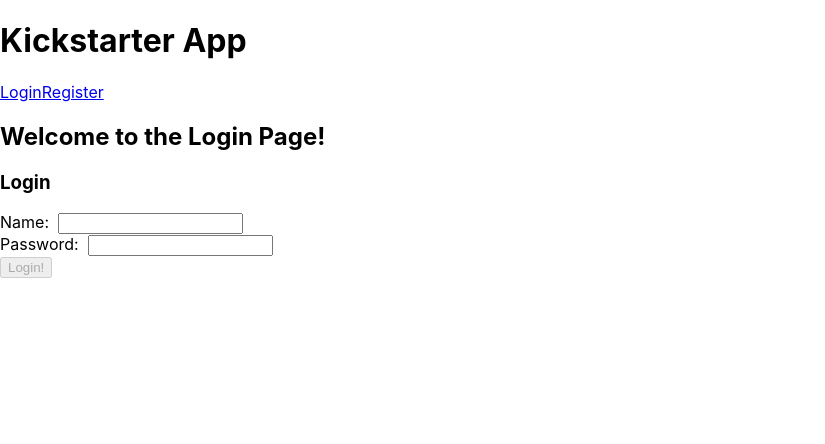
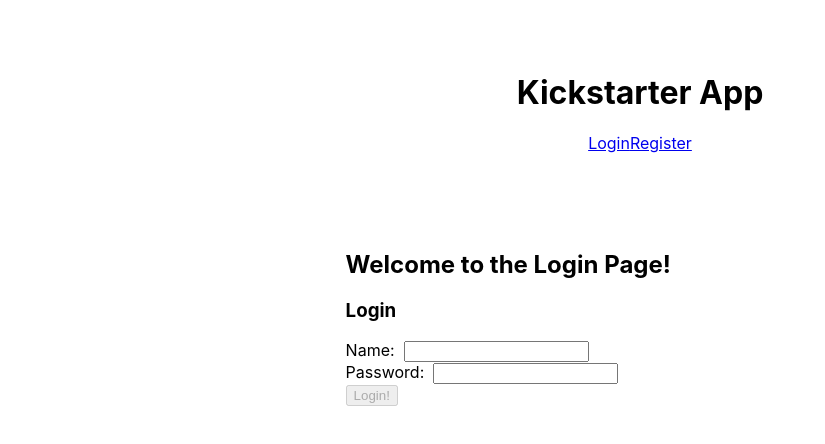
Before and after one commit to AnhQ-T/front-end-1, a React (Create React App) app in the folder kickstarter-app/: page / in a window 1280 px wide. Shown: the top 444 px of the page, without its empty margins (0-825 px from the left). Built offline with nearby package versions, Linux system fonts and the light colour scheme.

Commit message:
working on styles

```diff
--- a/kickstarter-app/src/App.js
+++ b/kickstarter-app/src/App.js
@@ -4,12 +4,15 @@
 import './App.css';
 import axios from 'axios'
 
-import LoginPage from './components/login'
-import RegisterPage from './components/register'
+import LoginPage from './components/login';
+import RegisterPage from './components/register';
 import { register } from './serviceWorker';
 
-import * as Yup from 'yup'
+import * as Yup from 'yup';
 import formSchema from './validation/formschema';
+
+import HeaderStyle from './styles/headerStyles.js';
+import DivStyle from './styles/divStyles.js';
 
 
 
@@ -93,7 +96,7 @@
   return (
     <>
 
-      <div className="titleAndNav">
+      <HeaderStyle className="titleAndNav">
           <h1>Kickstarter App</h1>
 
           <Link to='/'>Login
@@ -104,7 +107,7 @@
           <Link to='/signup'>Register
 
           </Link>
-      </div>
+      </HeaderStyle>
 
 
       <Route exact path='/'>
@@ -116,6 +119,7 @@
         errors={formErrors}
         />
       </Route>
+
 
       <Route path='/signup'>
         <RegisterPage
--- a/kickstarter-app/src/components/login.js
+++ b/kickstarter-app/src/components/login.js
@@ -1,5 +1,7 @@
 import React from 'react'
+import styled from 'styled-components'
 
+import DivStyle from '../styles/divStyles.js';
 
 // Default page that loads //
 export default function login (props) {
@@ -13,7 +15,7 @@
     } = props
 
     return (
-        <form onSubmit={onSubmit}>
+        <DivStyle onSubmit={onSubmit}>
             <div>
                 <h2>Welcome to the Login Page!</h2>
                 <h3>Login</h3>
@@ -46,7 +48,7 @@
             <div>
                 <button id="loginBtn" disabled={disabled}>Login!</button>
             </div>
-        </form>
+        </DivStyle>
     )
 
 }
--- a/kickstarter-app/src/components/register.js
+++ b/kickstarter-app/src/components/register.js
@@ -1,4 +1,5 @@
 import React from 'react'
+import DivStyle from '../styles/divStyles.js';
 
 
 // Webpage that loads AFTER the Registration button is clicked on the main page //
@@ -13,7 +14,7 @@
     } = props
 
     return (
-        <form onSubmit={onSubmit}>
+        <DivStyle onSubmit={onSubmit}>
             <div>
                 <h2>Welcome to the Registration Page!</h2>
                 <h3>Register</h3>
@@ -46,7 +47,7 @@
             <div>
                 <button id="registerBtn" disabled={disabled}>Register!</button>
             </div>
-        </form>
+        </DivStyle>
     )
 
 }
--- /dev/null
+++ b/kickstarter-app/src/styles/divStyles.js
@@ -0,0 +1,11 @@
+import styled from 'styled-components'
+
+
+const StyledDiv = styled.div `
+    text-align: left;
+    margin: 2%;
+    margin-left: 25%;
+    padding: 2%;
+`;
+
+export default StyledDiv
--- /dev/null
+++ b/kickstarter-app/src/styles/headerStyles.js
@@ -0,0 +1,10 @@
+import styled from 'styled-components'
+
+
+const StyledHead = styled.header `
+    text-align: center;
+    margin: 2%;
+    padding: 2%;
+`;
+
+export default StyledHead
```
